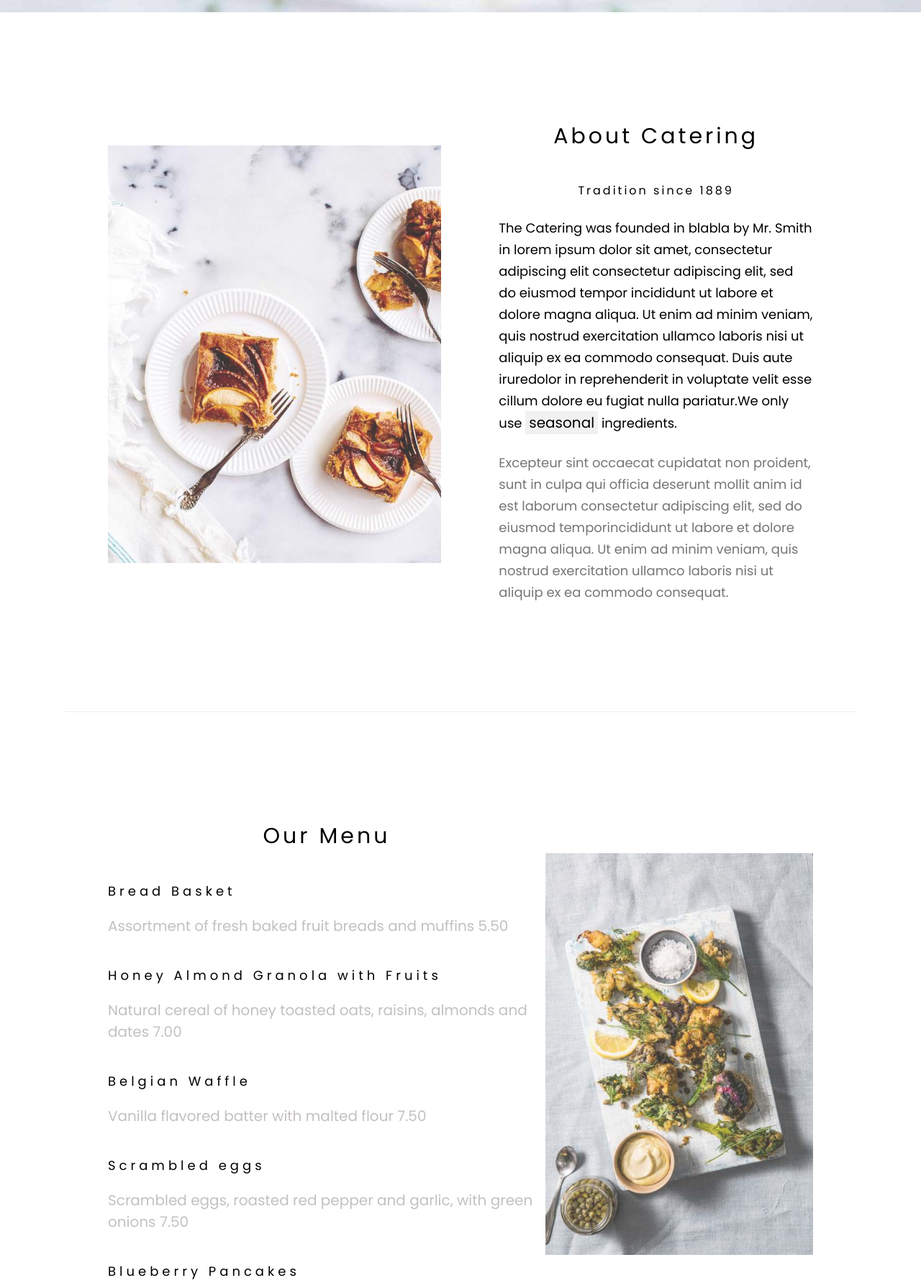
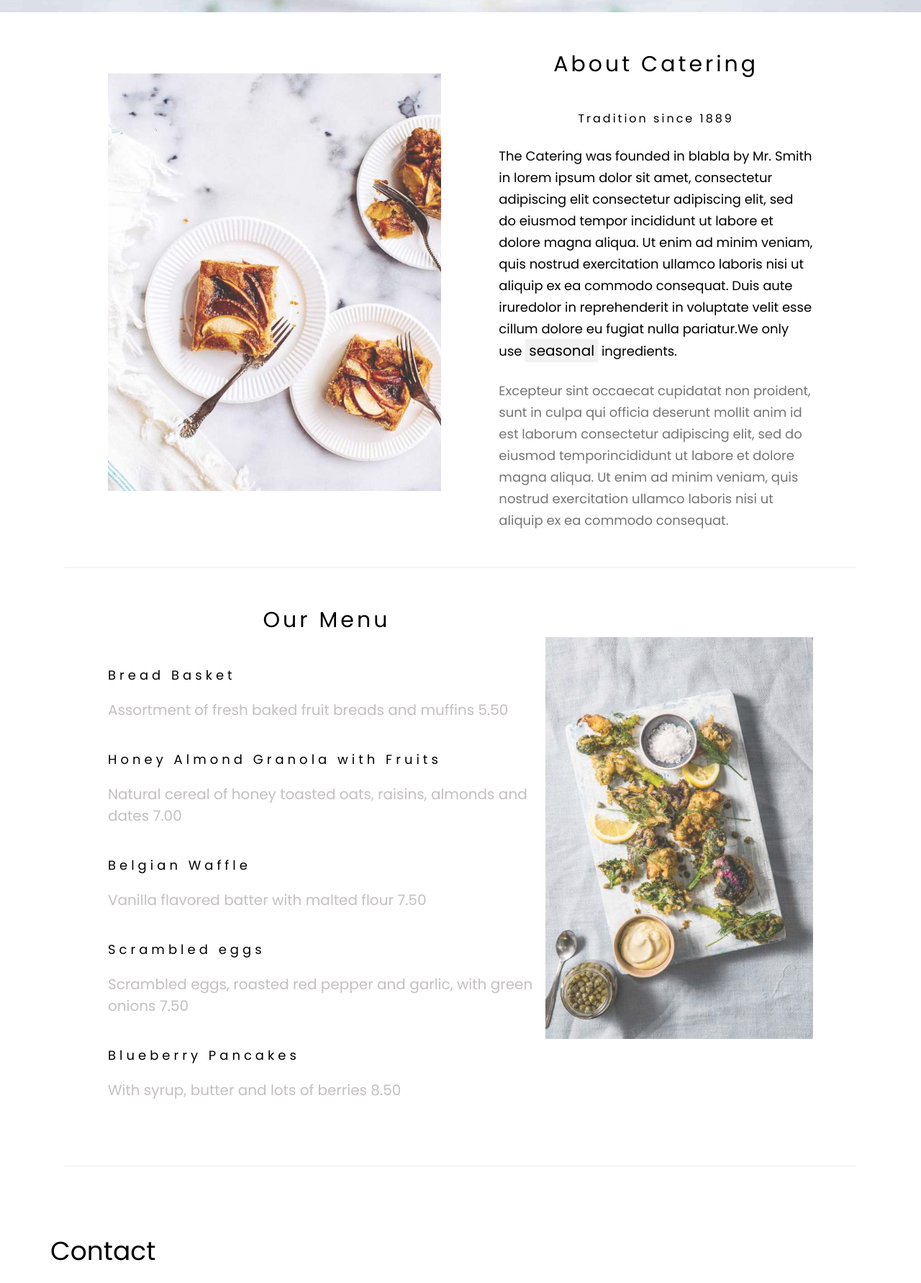
Before and after one commit to Ravi-Shekhawat/LE-catering, a plain HTML site: page index.html in a window 1280 px wide. Shown: the part 683-2465 px from the top of the page at 72% size. Drawn offline with Linux system fonts and the light colour scheme.

Commit message:
padding-reduced

```diff
--- a/style.css
+++ b/style.css
@@ -88,7 +88,7 @@ nav{
 .About-section{
     display: flex;
     justify-content: space-between;
-    padding: 150px;
+    padding: 50px 150px;
 }
 .About{
     display: flex;
@@ -156,7 +156,7 @@ nav{
 
 
 #Menu{
-    padding: 150px;
+    padding: 50px 150px;
 }
 
 .Menutext{
```
